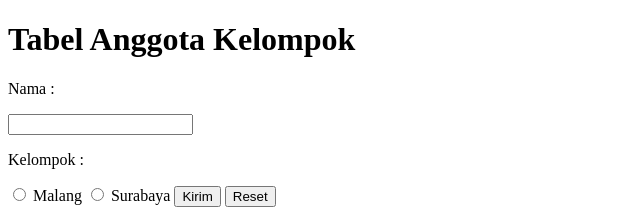
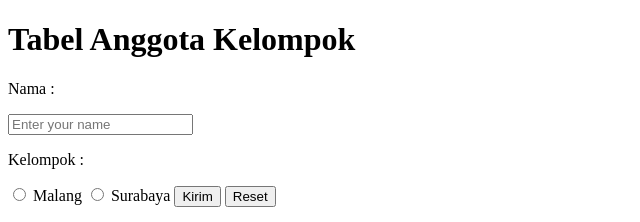
Before and after one commit to refanzm/refanzm.github.io, a plain HTML site: page web-basic-seal/table.html in a window 1280 px wide. Shown: the top 222 px of the page, 0-640 px from the left. Drawn offline with Linux system fonts and the light colour scheme.

Commit message:
add placeholder

```diff
--- a/web-basic-seal/table.html
+++ b/web-basic-seal/table.html
@@ -12,7 +12,7 @@
 
     <form>
         <p>Nama :</p>
-        <input type="text" name="nama">
+        <input type="text" name="nama" placeholder="Enter your name">
         <p>Kelompok :</p>
         <input type="radio" name="kelompok" id="malang">
         <label for="malang">Malang</label>
```
